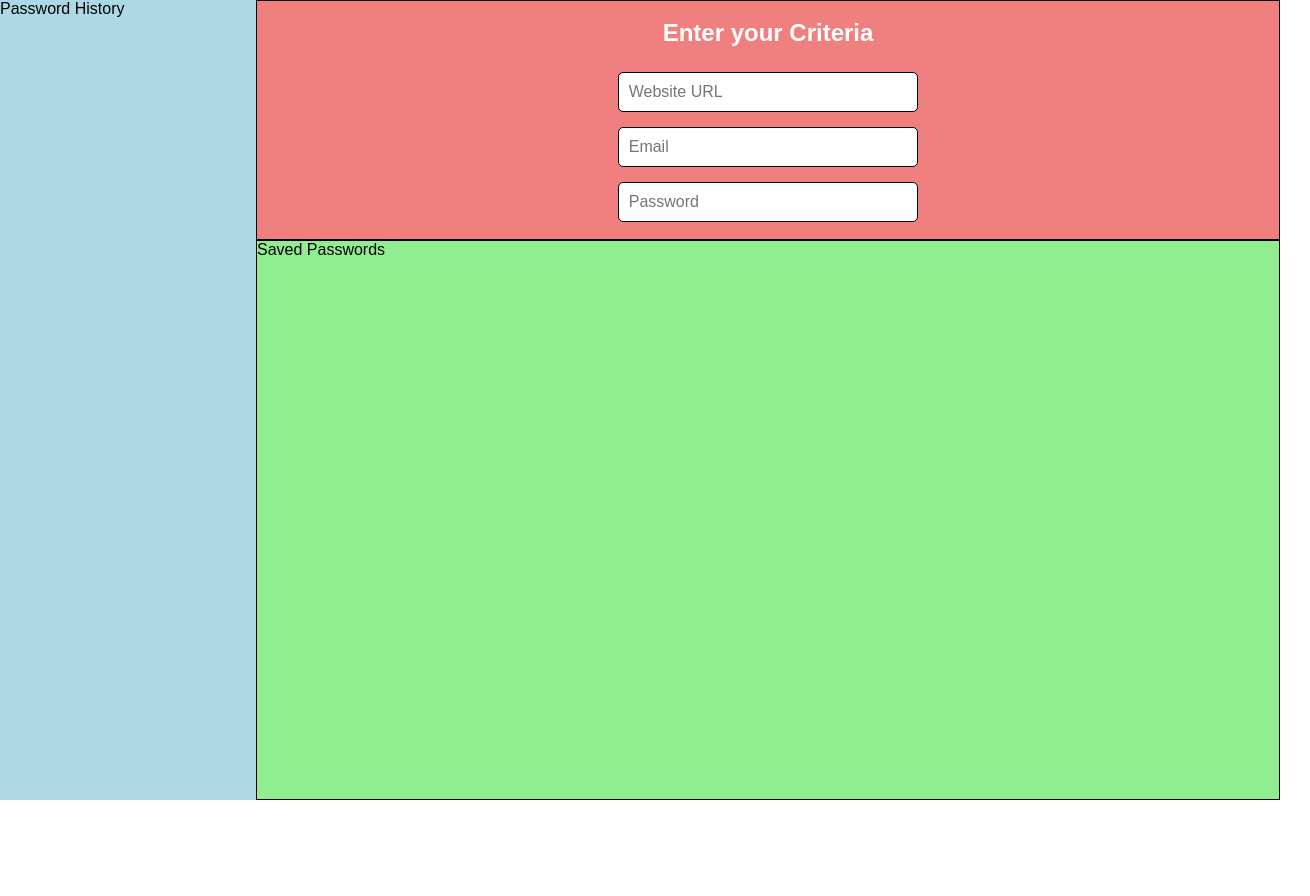
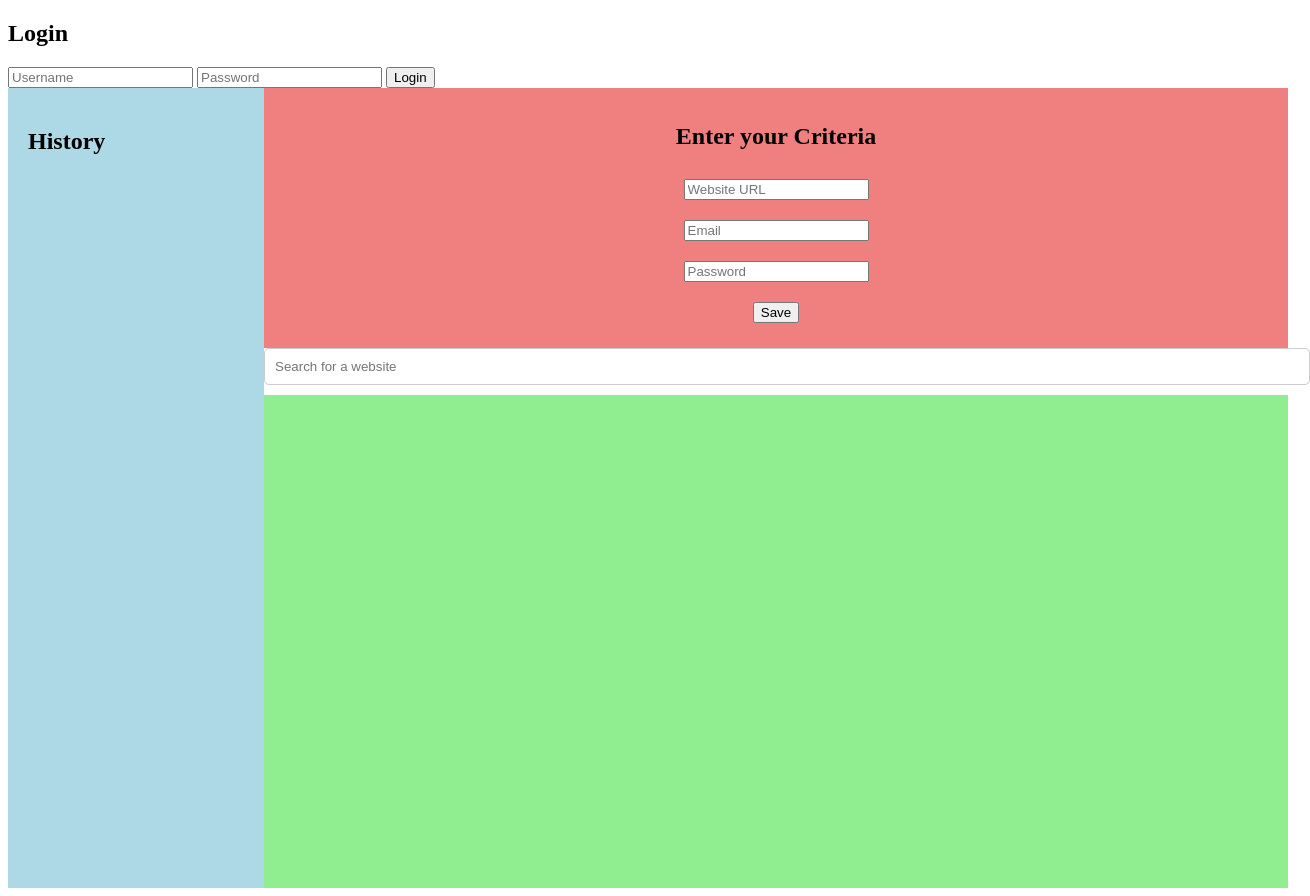
Before and after one commit to Etown-CS310/Lockbox, a plain HTML site: page index.html in a window 1280 px wide. Shown: the whole page, 1310 px wide, since content can reach past the window. Before the commit the page ends 800 px from the top, so only its background shows below. Drawn offline with Linux system fonts and the light colour scheme.

Commit message:
Functions

```diff
--- a/index.html
+++ b/index.html
@@ -3,25 +3,50 @@
 <head>
     <meta charset="UTF-8">
     <meta name="viewport" content="width=device-width, initial-scale=1.0">
-    <title>Three Boxes Layout</title>
+    <title>Secure Login</title>
     <link rel="stylesheet" href="styles.css">
 </head>
 <body>
-    <div class="container">
+    <!-- Login Screen -->
+    <div id="login-screen" class="login-screen">
+        <div class="login-form">
+            <h2>Login</h2>
+            <input type="text" id="username" placeholder="Username" required>
+            <input type="password" id="password" placeholder="Password" required>
+            <button onclick="login()">Login</button>
+        </div>
+    </div>
+
+    <!-- Main Content -->
+    <div id="main-content" class="container hidden">
+        <!-- History Section -->
         <div class="left">
-            <div class="history">Password History</div>
+            <div class="history">
+                <h2>History</h2>
+                <div id="history-list">
+
+                </div>
+            </div>
         </div>
+
+        <!-- Password Input and Storage -->
         <div class="right">
             <div class="newpass">
                 <h2>Enter your Criteria</h2>
-                <input type="text" class="website" placeholder="Website URL">
-                <input type="email" class="email" placeholder="Email">
-                <input type="password" class="password" placeholder="Password">
+                <input type="text" id="website" class="website" placeholder="Website URL">
+                <input type="email" id="email" class="email" placeholder="Email">
+                <input type="password" id="user-password" class="password" placeholder="Password">
+                <button onclick="savePassword()">Save</button>
             </div>
-            <div class="passwords">
-                Saved Passwords
+
+            <input type="text" id="search" placeholder="Search for a website" oninput="searchPasswords()">
+
+            <div id="passwords" class="passwords">
+
             </div>
         </div>
     </div>
+
+    <script src="script.js"></script>
 </body>
 </html>
--- /dev/null
+++ b/script.js
@@ -0,0 +1,67 @@
+function login() {
+    var username = document.getElementById("username").value;
+    var password = document.getElementById("password").value;
+
+    if (username && password) {
+        document.getElementById("login-screen").style.display = "none";
+        document.getElementById("main-content").classList.remove("hidden");
+    } else {
+        alert("Please enter a valid username and password.");
+    }
+}
+
+function savePassword() {
+    var website = document.getElementById("website").value;
+    var email = document.getElementById("email").value;
+    var userPassword = document.getElementById("user-password").value;
+
+    if (website && email && userPassword) {
+        var passwordsDiv = document.getElementById("passwords");
+        var historyList = document.getElementById("history-list");
+
+        // Create tile for password
+        var passwordTile = document.createElement("div");
+        passwordTile.classList.add("password-tile");
+
+        // Create title for website
+        var title = document.createElement("h3");
+        title.innerText = website;
+        passwordTile.appendChild(title);
+
+        // Make it hidden
+        var details = document.createElement("div");
+        details.classList.add("details");
+        details.innerHTML = `<p>Email: ${email}</p><p>Password: ${userPassword}</p>`;
+        passwordTile.appendChild(details);
+
+        passwordsDiv.appendChild(passwordTile);
+
+        // Add a new entry to the history with the specified message
+        var historyItem = document.createElement("div");
+        historyItem.classList.add("history-item");
+        historyItem.innerText = `User saved a password for ${website}`; // Updated message
+        historyList.appendChild(historyItem);
+
+        // Clear input fields
+        document.getElementById("website").value = '';
+        document.getElementById("email").value = '';
+        document.getElementById("user-password").value = '';
+    } else {
+        alert("Please fill out all fields.");
+    }
+}
+
+function searchPasswords() {
+    var input = document.getElementById("search").value.toLowerCase(); // Get search input
+    var passwordTiles = document.getElementsByClassName("password-tile"); // Get all password tiles
+
+    // Loop through tiles and show/hide based on search input
+    for (var i = 0; i < passwordTiles.length; i++) {
+        var title = passwordTiles[i].getElementsByTagName("h3")[0].innerText.toLowerCase(); // Get the website title
+        if (title.includes(input)) {
+            passwordTiles[i].style.display = ""; // Show tile
+        } else {
+            passwordTiles[i].style.display = "none"; // Hide tile
+        }
+    }
+}
--- a/styles.css
+++ b/styles.css
@@ -1,14 +1,6 @@
-* {
-    margin: 0;
-    padding: 0;
-    box-sizing: border-box;
-}
+/* Existing styles... */
 
-body, html {
-    height: 100%;
-    font-family: Arial, sans-serif;
-}
-
+/* Main content layout */
 .container {
     display: flex;
     height: 100vh;
@@ -18,8 +10,31 @@ body, html {
 .left {
     width: 20%;
     background-color: lightblue;
+    padding: 20px;
+    box-sizing: border-box;
 }
 
+.left h2 {
+    margin-bottom: 20px;
+    font-size: 1.5em;
+}
+
+.history {
+    display: flex;
+    flex-direction: column;
+}
+
+#history-list {
+    display: flex;
+    flex-direction: column;
+}
+
+.history-item {
+    margin-bottom: 10px;
+    padding: 5px;
+}
+
+/* Right-side input and password display */
 .right {
     display: flex;
     flex-direction: column;
@@ -27,6 +42,7 @@ body, html {
     background-color: white;
 }
 
+/* Newpass Section */
 .newpass {
     height: 30%;
     display: flex;
@@ -37,25 +53,63 @@ body, html {
     padding: 10px;
 }
 
-.newpass h2 {
+.newpass input, .newpass button {
     margin-bottom: 10px;
-    font-size: 1.5em;
-    color: white;
 }
 
-.newpass input {
-    width: 30%;
+/* Passwords Section */
+.passwords {
+    flex-grow: 1;
+    display: flex;
+    flex-wrap: wrap;
+    background-color: lightgreen;
     padding: 10px;
+    overflow-y: auto; /* Enable vertical scrolling */
+    max-height: 70%; /* Adjust max-height to fit your layout */
+}
+
+.password-tile {
+    min-width: 200px; /* Minimum width */
+    max-width: 100%; /* Allow it to grow but limit it to the parent width */
+    height: 100px; /* Set height to 100px */
+    margin: 10px; /* Space between tiles */
+    padding: 10px; /* Inner padding */
+    background-color: white;
     border: 1px solid #000;
     border-radius: 5px;
-    font-size: 1em;
+    position: relative;
+    overflow: hidden;
+    display: flex; /* Use flexbox to manage content alignment */
+    flex-direction: column; /* Stack title and details vertically */
 }
 
-.passwords {
-    flex-grow: 1;
-    background-color: lightgreen;
+.password-tile h3 {
+    margin: 0; /* Remove margin for better fit */
+    word-wrap: break-word; /* Allow text to break and wrap */
+    flex-grow: 1; /* Allow title to take available space */
 }
 
-.newpass, .passwords {
-    border: 1px solid #000;
+.password-tile .details {
+    display: none;
 }
+
+.password-tile:hover .details {
+    display: block;
+    position: absolute;
+    top: 0;
+    left: 0;
+    width: 100%;
+    height: 100%;
+    background-color: rgba(255, 255, 255, 0.9);
+    padding: 5px; /* Adjust padding for the details */
+    box-sizing: border-box;
+    z-index: 1;
+}
+
+#search {
+    width: 100%;
+    padding: 10px;
+    margin-bottom: 10px; /* Space between search bar and passwords section */
+    border: 1px solid #ccc;
+    border-radius: 5px;
+}
```
